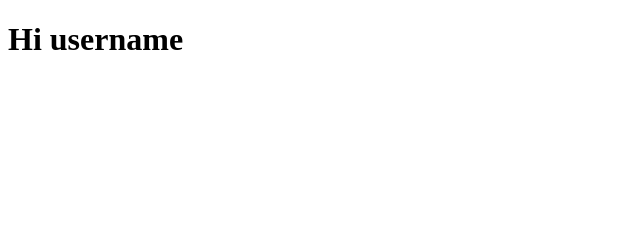
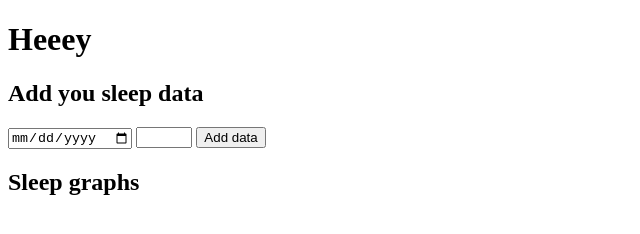
Before and after one commit to OshiroSama/Hackathon2, a website: page public/home.html in a window 1280 px wide. Shown: the whole page, without its empty margins (0-640 px from the left). Drawn offline with Linux system fonts and the light colour scheme.

Commit message:
login, reg done, html for home page added

```diff
--- a/public/home.html
+++ b/public/home.html
@@ -7,8 +7,15 @@
     <title>Home</title>
   </head>
   <body>
-    <h1>Hi username</h1>
-    <div id="inputs"></div>
-    <div id ="graphs"></div>
+    <h1>Heeey</h1>
+    <div id="inputs">
+      <h2>Add you sleep data</h2>
+      <input type="date">
+      <input type="number" min="0" max ="24">
+      <button>Add data</button>
+    </div>
+    <div id ="graphs">
+      <h2>Sleep graphs</h2>
+    </div>
   </body>
 </html>
```
Also changed, not shown: public/reg_script.js (+7 -2 lines), public/register.html (+2 -0 lines).
